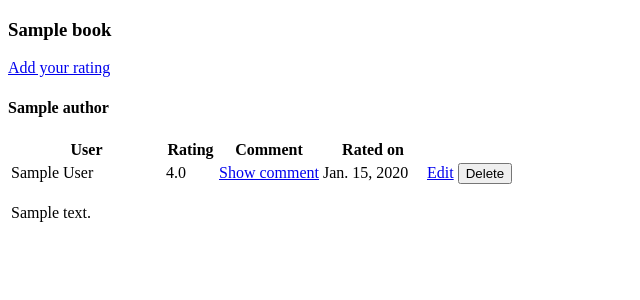
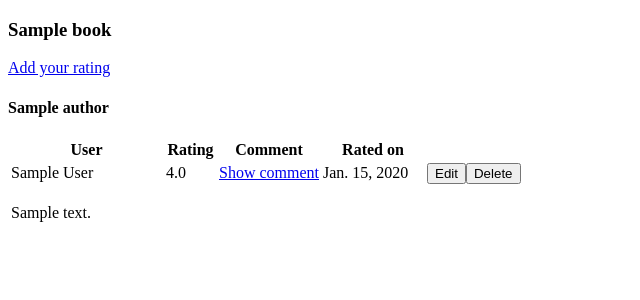
Before and after one commit to sgmig/bookclub, a Django app: template clubdelectura/books/templates/books/partials/book_rating_table.html in a window 1280 px wide. Shown: the top 300 px of the page, without its empty margins (0-640 px from the left). Run offline with Django 5.2, Linux system fonts and the light colour scheme; the template is opened without the code that fills it: values that come from a table or form of the project are taken from there, others are empty; a user stored in the database is signed in; tables that the repository leaves empty hold one stand-in row (values such as "Sample post"); parts of the project's set-up code (start-up, migrations or seed data) failed here and were passed over.

Commit message:
changed edit button to open modal

```diff
--- a/clubdelectura/books/templates/books/partials/book_rating_row.html
+++ b/clubdelectura/books/templates/books/partials/book_rating_row.html
@@ -12,7 +12,8 @@
     {% endif %}</td>
     <td>{{ rating.created_at.date }}</td>
     <td>{% if rating.user == user %}
-        <a href="{% url 'books:book-rating-update' rating.id %}" class="btn btn-primary">Edit</a>
+        <button type="button" class="btn btn-primary open-book-rating-modal-btn"
+        data-book-rating-modal-url="{% url 'books:book-rating-modal' %}?book_rating_id={{rating.id}}">Edit</a>
         <button type="button" class="btn btn-danger open-delete-modal-btn"
         data-delete-rating-modal-url="{% url 'books:book-rating-delete-modal' rating.id %}">Delete</button>
         {% endif %}
```
